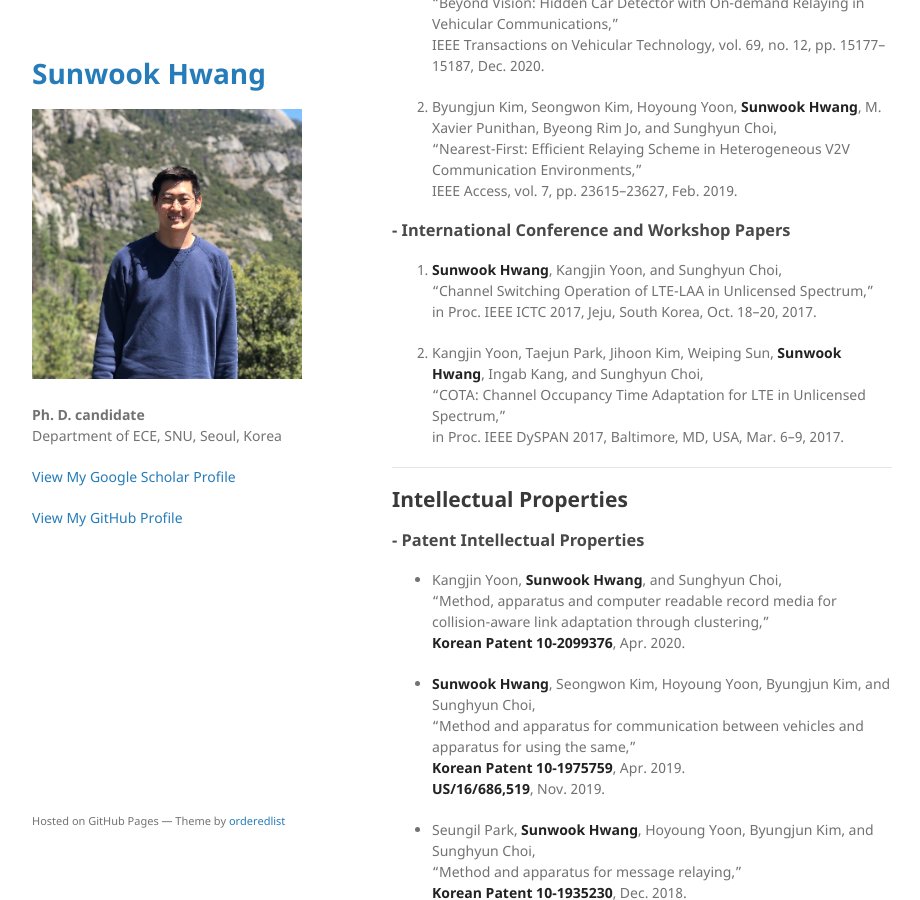
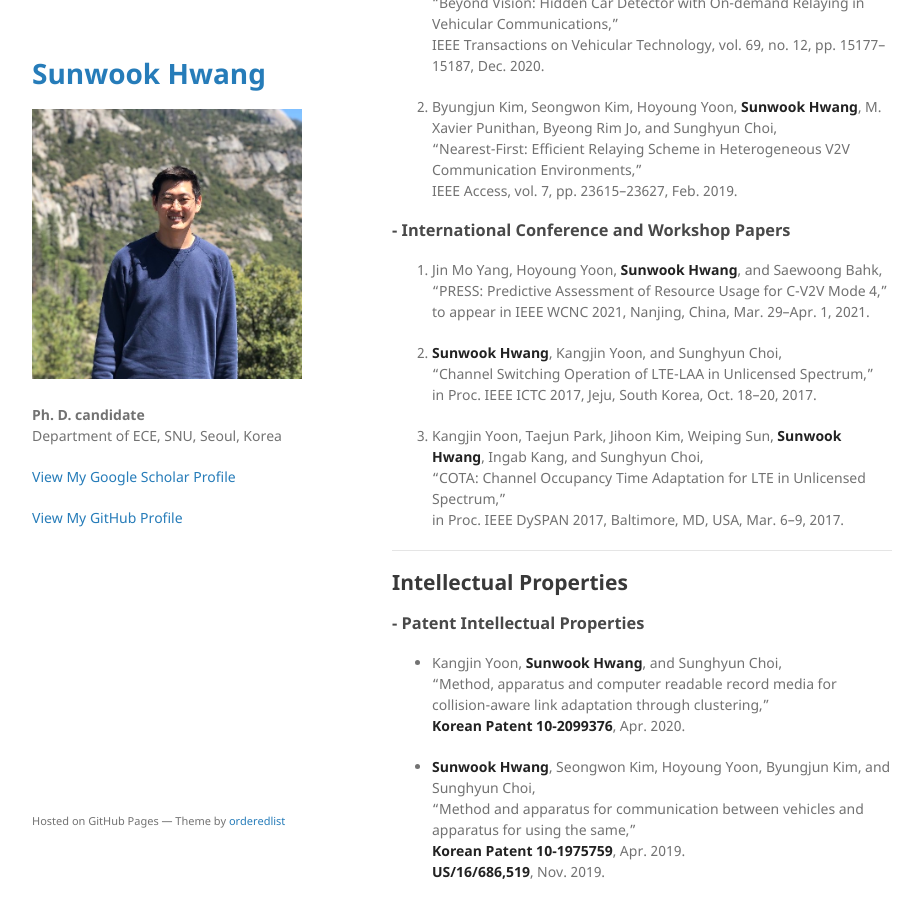
Before and after one commit to jeongjun-park/jeongjun-park.github.io, a Jekyll site: the page built from index.md, in a window 1280 px wide and 900 px high, scrolled down 1741 px. Shown: the whole window, without its empty margins (178-1098 px from the left). Built offline with Jekyll 4.4.1, drawn with Linux system fonts in a browser that asks for light colours; our own code applies the rules of GitHub Pages for plain Markdown files.

Commit message:
210126-conference

```diff
--- a/index.md
+++ b/index.md
@@ -65,11 +65,15 @@ IEEE Transactions on Vehicular Technology, vol. 69, no. 12, pp. 15177--15187, De
 IEEE Access, vol. 7, pp. 23615--23627, Feb. 2019.
 
 ### - International Conference and Workshop Papers
-1. **Sunwook Hwang**, Kangjin Yoon, and Sunghyun Choi,
+1. Jin Mo Yang, Hoyoung Yoon, **Sunwook Hwang**, and Saewoong Bahk,
+"PRESS: Predictive Assessment of Resource Usage for C-V2V Mode 4,"
+to appear in IEEE WCNC 2021, Nanjing, China, Mar. 29--Apr. 1, 2021.
+
+2. **Sunwook Hwang**, Kangjin Yoon, and Sunghyun Choi,
 "Channel Switching Operation of LTE-LAA in Unlicensed Spectrum,"
 in Proc. IEEE ICTC 2017, Jeju, South Korea, Oct. 18--20, 2017.
 
-2. Kangjin Yoon, Taejun Park, Jihoon Kim, Weiping Sun, **Sunwook Hwang**, Ingab Kang, and Sunghyun Choi,
+3. Kangjin Yoon, Taejun Park, Jihoon Kim, Weiping Sun, **Sunwook Hwang**, Ingab Kang, and Sunghyun Choi,
 "COTA: Channel Occupancy Time Adaptation for LTE in Unlicensed Spectrum,"
 in Proc. IEEE DySPAN 2017, Baltimore, MD, USA, Mar. 6--9, 2017.
 
```
